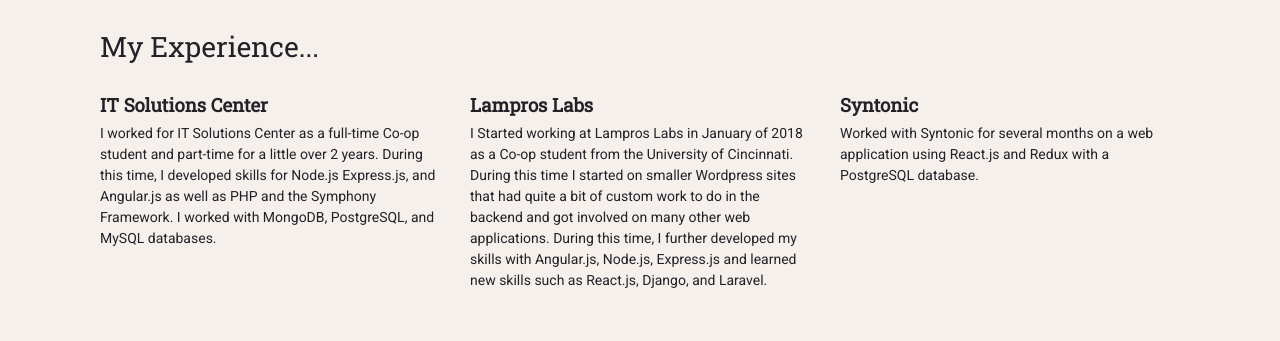
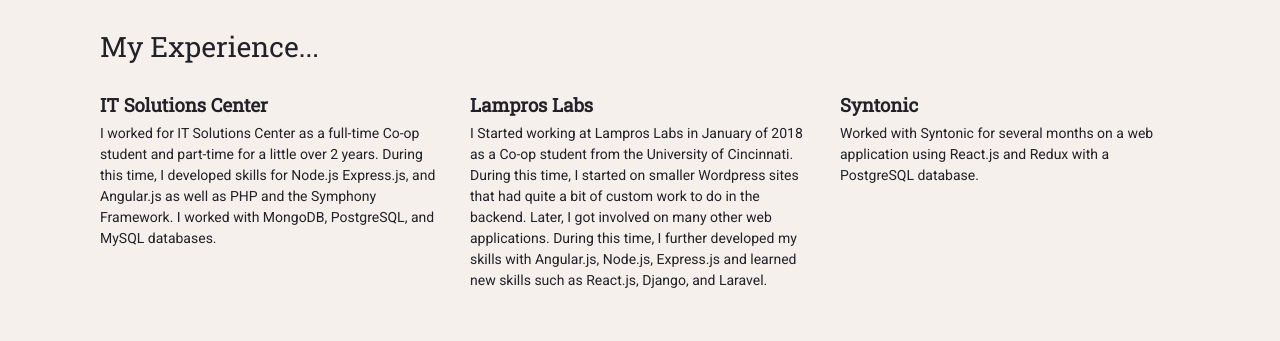
Before and after one commit to ericgroh/ericgroh.github.io, a plain HTML site: page index.html in a window 1280 px wide. Shown: the part 1100-1441 px from the top of the page. Drawn offline with nearby package versions, Linux system fonts and the light colour scheme.

Commit message:
fixed copy

```diff
--- a/index.html
+++ b/index.html
@@ -83,8 +83,8 @@
                     </div>
                     <div class="col-xs-12 col-sm-12 col-md-4 col-lg-4">
                         <h4>Lampros Labs</h4>
-                        <p>I Started working at Lampros Labs in January of 2018 as a Co-op student from the University of Cincinnati.  During this time I started
-                            on smaller Wordpress sites that had quite a bit of custom work to do in the backend and got involved on many other web applications.
+                        <p>I Started working at Lampros Labs in January of 2018 as a Co-op student from the University of Cincinnati.  During this time, I started
+                            on smaller Wordpress sites that had quite a bit of custom work to do in the backend.  Later, I got involved on many other web applications.
                             During this time, I further developed my skills with Angular.js, Node.js, Express.js and learned new skills such as React.js, Django, and Laravel.</p>
 
                     </div>
```
